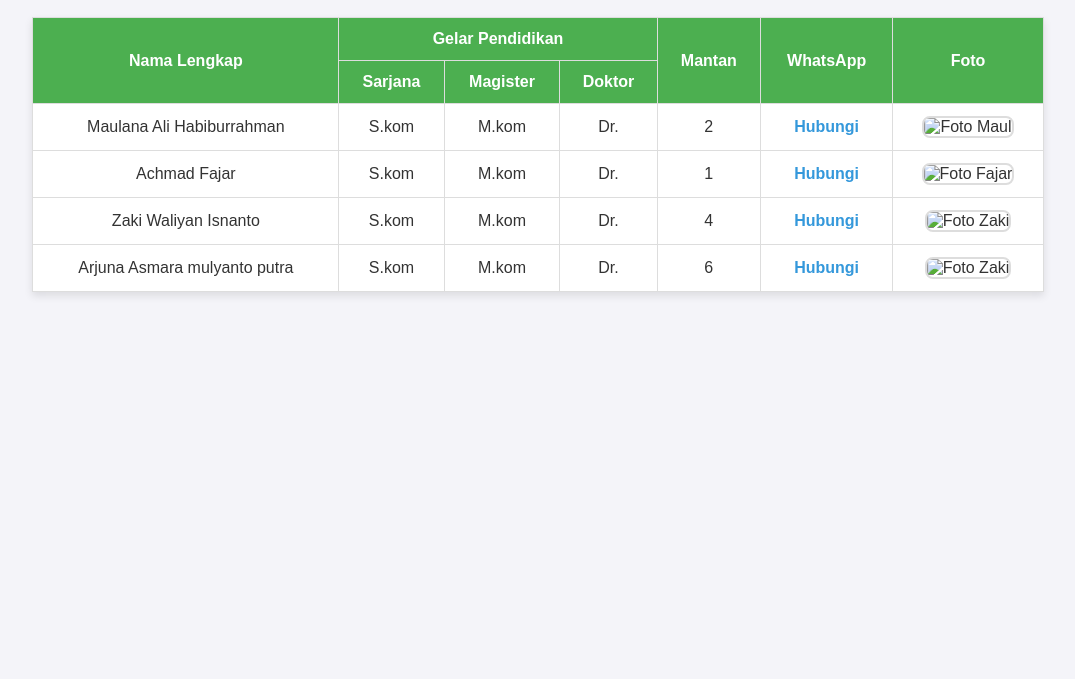
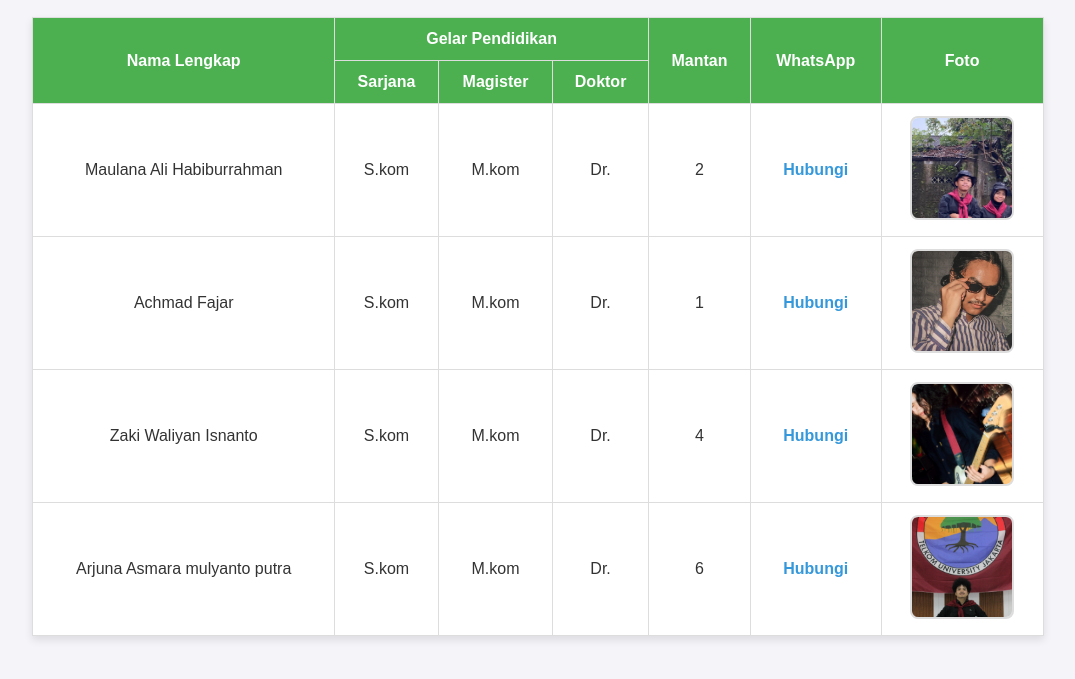
Before and after one commit to MuAmmarHN/Tugas-Pertemuan-1, a plain HTML site: page index.html in a window 1280 px wide. Shown: the part 61-740 px from the top of the page, without its empty margins (102-1177 px from the left). Drawn offline with Linux system fonts and the light colour scheme.

Commit message:
first commit

```diff
--- a/index.html
+++ b/index.html
@@ -102,7 +102,7 @@
             <td>Dr.</td>
             <td>2</td>
             <td><a href="https://wa.me/6287778177788" target="_blank">Hubungi</a></td>
-            <td><img src="Gambar/3.jpeg" alt="Foto Maul"></td>
+            <td><img src="3.jpeg"></td>
         </tr>
         <tr>
             <td>Achmad Fajar</td>
@@ -111,7 +111,7 @@
             <td>Dr.</td>
             <td>1</td>
             <td><a href="https://wa.me/628908735634" target="_blank">Hubungi</a></td>
-            <td><img src="Gambar/4.jpeg" alt="Foto Fajar"></td>
+            <td><img src="4.jpeg"></td>
         </tr>
         <tr>
             <td>Zaki Waliyan Isnanto</td>
@@ -120,7 +120,7 @@
             <td>Dr.</td>
             <td>4</td>
             <td><a href="https://wa.me/6285817729217" target="_blank">Hubungi</a></td>
-            <td><img src="Gambar/1.jpeg" alt="Foto Zaki"></td>
+            <td><img src="1.jpeg"></td>
         </tr>
         <tr>
             <td>Arjuna Asmara mulyanto putra</td>
@@ -129,7 +129,7 @@
             <td>Dr.</td>
             <td>6</td>
             <td><a href="https://wa.me/628534278946" target="_blank">Hubungi</a></td>
-            <td><img src="Gambar/2.jpeg" alt="Foto Zaki"></td>
+            <td><img src="2.jpeg" ></td>
         </tr>
     </table>
 </body>
```
